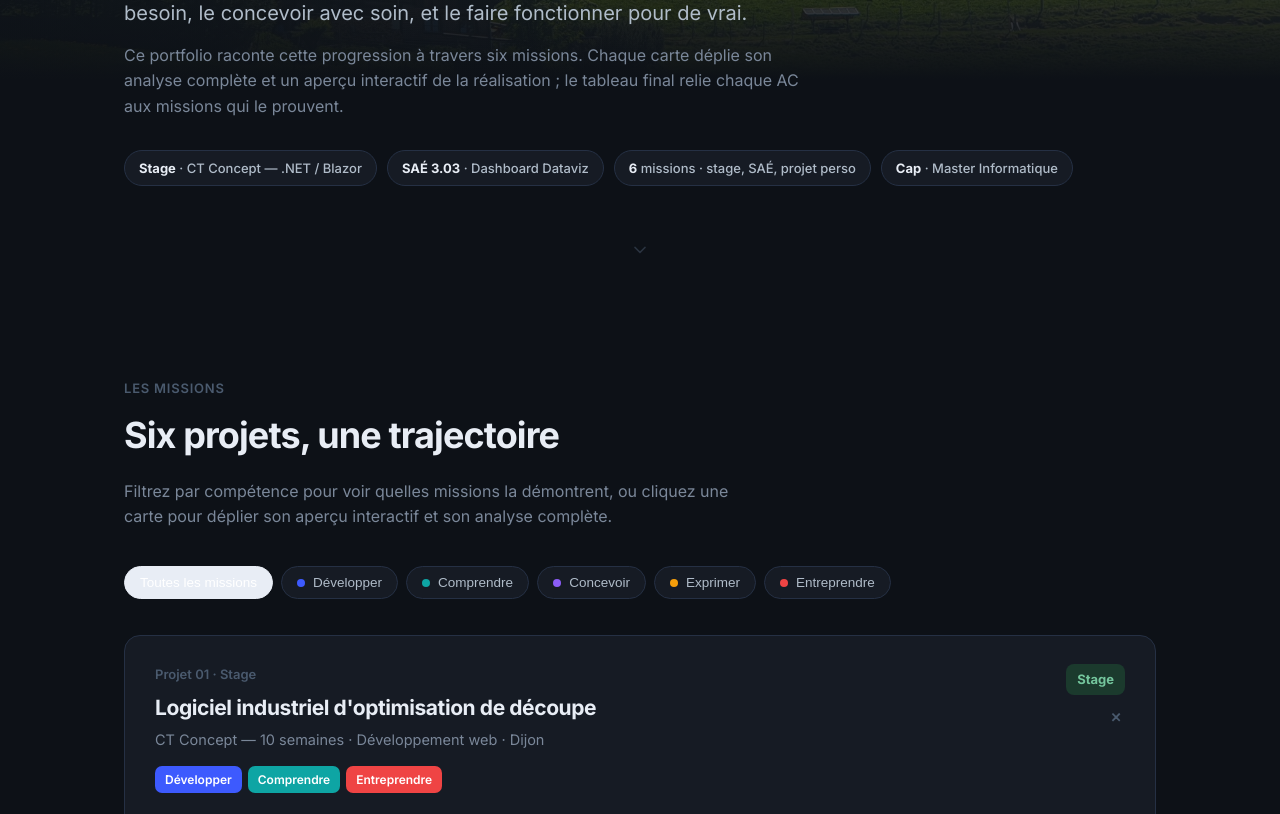
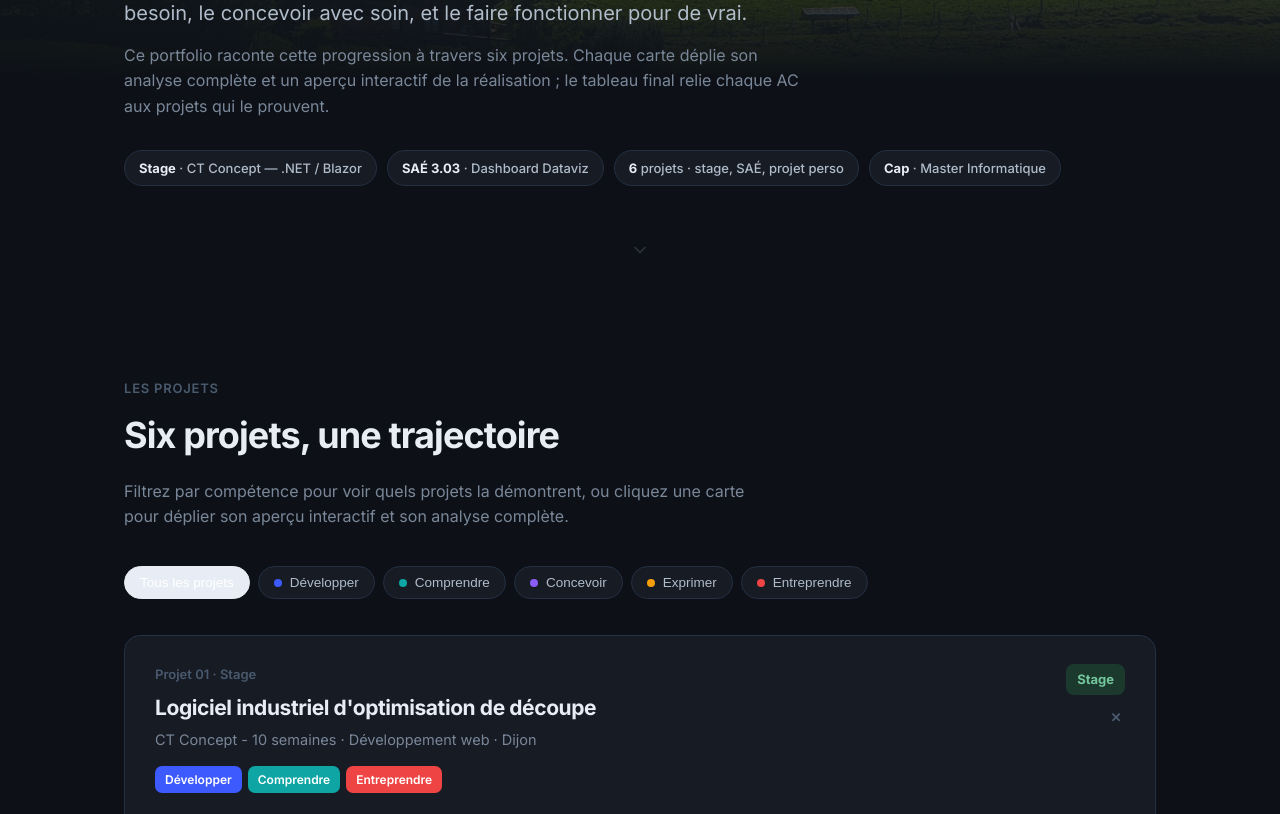
Before and after one commit to AlexisGerv/Portfolio-BUT, a React (Vite) app: page / in a window 1280 px wide. Shown: the part 506-1320 px from the top of the page. Built offline with nearby package versions, Linux system fonts and the light colour scheme.

Commit message:
feat: implement portfolio structure with project showcase and competence recap components

```diff
--- a/src/App.jsx
+++ b/src/App.jsx
@@ -26,11 +26,11 @@ export default function App() {
           <div className="eyebrow">BUT MMI · DWeb-DI · 2025-2026</div>
           <h1>Du croquis papier au serveur en production,<br /><em>je conçois et je livre.</em></h1>
           <p className="lede">Je suis Alexis Gervaud, étudiant en parcours Développement Web et Dispositifs Interactifs. En deux ans, je suis passé de l'intégration d'interfaces à la conception d'un logiciel industriel déployé en conditions réelles — en gardant le même fil rouge : comprendre un besoin, le concevoir avec soin, et le faire fonctionner pour de vrai.</p>
-          <p className="lede small">Ce portfolio raconte cette progression à travers six missions. Chaque carte déplie son analyse complète et un aperçu interactif de la réalisation ; le tableau final relie chaque AC aux missions qui le prouvent.</p>
+          <p className="lede small">Ce portfolio raconte cette progression à travers six projets. Chaque carte déplie son analyse complète et un aperçu interactif de la réalisation ; le tableau final relie chaque AC aux projets qui le prouvent.</p>
           <div className="meta-row">
             <span className="pill"><b>Stage</b> · CT Concept — .NET / Blazor</span>
             <span className="pill"><b>SAÉ 3.03</b> · Dashboard Dataviz</span>
-            <span className="pill"><b>6</b> missions · stage, SAÉ, projet perso</span>
+            <span className="pill"><b>6</b> projets · stage, SAÉ, projet perso</span>
             <span className="pill"><b>Cap</b> · Master Informatique</span>
           </div>
           <a href="#projets" className="scroll-hint" aria-label="Voir les projets">
@@ -42,13 +42,13 @@ export default function App() {
 
         <section className="section" id="projets">
           <div className="section-head">
-            <div className="kicker">Les missions</div>
+            <div className="kicker">Les projets</div>
             <h2>Six projets, une trajectoire</h2>
-            <p>Filtrez par compétence pour voir quelles missions la démontrent, ou cliquez une carte pour déplier son aperçu interactif et son analyse complète.</p>
+            <p>Filtrez par compétence pour voir quels projets la démontrent, ou cliquez une carte pour déplier son aperçu interactif et son analyse complète.</p>
           </div>
 
           <div className="filters" id="competences">
-            <button className={"chip " + (filter === null ? "active" : "")} onClick={function () { setFilter(null); }}>Toutes les missions</button>
+            <button className={"chip " + (filter === null ? "active" : "")} onClick={function () { setFilter(null); }}>Tous les projets</button>
             {Object.keys(COMPETENCES).map(function (key) {
               const c = COMPETENCES[key];
               return (
@@ -67,8 +67,8 @@ export default function App() {
         <section className="section" id="recap">
           <div className="section-head">
             <div className="kicker">Synthèse</div>
-            <h2>Tableau récapitulatif : AC → missions</h2>
-            <p>« Pour vérifier que je maîtrise un apprentissage critique, quelle(s) mission(s) lire ? » Voici la réponse, organisée selon les cinq grandes compétences du référentiel.</p>
+            <h2>Tableau récapitulatif : AC → projets</h2>
+            <p>« Pour vérifier que je maîtrise un apprentissage critique, quel(s) projet(s) lire ? » Voici la réponse, organisée selon les cinq grandes compétences du référentiel.</p>
           </div>
           {RECAP.map(function (block) {
             const co = COMPETENCES[block.comp];
@@ -78,7 +78,7 @@ export default function App() {
                 <p className="ctx">{co.ctx}</p>
                 <div className="tbl">
                   <table>
-                    <thead><tr><th>Apprentissage critique</th><th>Missions justificatives (preuves)</th></tr></thead>
+                    <thead><tr><th>Apprentissage critique</th><th>Projets justificatifs (preuves)</th></tr></thead>
                     <tbody>
                       {block.rows.map(function (r, i) {
                         return (
@@ -100,7 +100,7 @@ export default function App() {
       <footer>
         <div className="wrap fgrid">
           <div><b>Alexis Gervaud</b> — Portfolio de compétences BUT MMI<br />Parcours Développement Web et Dispositifs Interactifs · 2025-2026</div>
-          <div>6 missions · 5 compétences · 26 apprentissages critiques<br /><span className="mono">alexisgerv@gmail.com</span></div>
+          <div>6 projets · 5 compétences · 26 apprentissages critiques<br /><span className="mono">alexisgerv@gmail.com</span></div>
         </div>
       </footer>
     </React.Fragment>
--- a/src/data/portfolioData.jsx
+++ b/src/data/portfolioData.jsx
@@ -13,7 +13,7 @@ export const PROJECTS = [
     id:"stage",
     index:"Projet 01 · Stage",
     title:"Logiciel industriel d'optimisation de découpe",
-    sub:"CT Concept — 10 semaines · Développement web · Dijon",
+    sub:"CT Concept - 10 semaines · Développement web · Dijon",
     rightTag:{label:"Stage", type:"type"},
     comps:["DEV","COMP","ENTR"],
     star:{
@@ -36,8 +36,8 @@ export const PROJECTS = [
   {
     id:"dataviz",
     index:"Projet 02 · SAÉ 3.03",
-    title:"SAÉ 303 — Dashboard Dataviz",
-    sub:"Projet universitaire · Solo · BUT MMI",
+    title:"SAÉ 303 - Dashboard Dataviz",
+    sub:"Projet universitaire · Seul · BUT MMI",
     rightTag:{label:"SAÉ", type:"type"},
     comps:["DEV","EXPR","COMP"],
     star:{
@@ -107,8 +107,8 @@ export const PROJECTS = [
   {
     id:"solaire",
     index:"Projet 06 · SAÉ S4",
-    title:"SAÉ 402 — Système solaire interactif en réalité virtuelle",
-    sub:"Projet universitaire · Solo · BUT MMI",
+    title:"SAÉ 402 - Système solaire interactif en réalité virtuelle",
+    sub:"Projet universitaire · Seul · BUT MMI",
     rightTag:{label:"SAÉ", type:"type"},
     comps:["DEV","COMP","EXPR","ENTR"],
     star:{
@@ -130,7 +130,7 @@ export const PROJECTS = [
   {
     id:"cyber",
     index:"Projet 05 · Projet personnel",
-    title:"Home Lab — Infrastructure personnelle & initiation à la cybersécurité",
+    title:"Home Lab - Infrastructure personnelle & initiation à la cybersécurité",
     sub:"Projet personnel · Linux · Raspberry Pi 5",
     rightTag:{label:"Perso", type:"type"},
     comps:["DEV","COMP","ENTR"],
```
